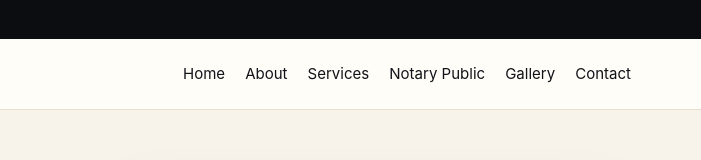
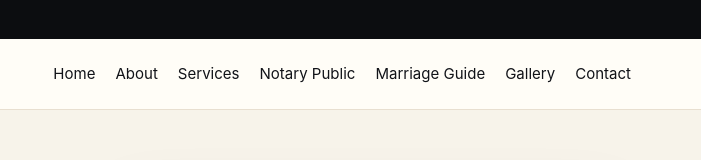
Before and after one commit to rsm-balachander-notary-dindigul/rsm-balachander-notary-dindigul.github.io, a plain HTML site: page index.html in a window 1280 px wide. Shown: the top 160 px of the page, 579-1280 px from the left. Drawn offline with Linux system fonts and the light colour scheme.

Commit message:
Link Tamil Nadu marriage registration guide from homepage

```diff
--- a/index.html
+++ b/index.html
@@ -58,7 +58,7 @@
   <button class="menu" aria-label="Open menu">Menu</button>
   <div class="links">
    <a href="index.html">Home</a><a href="about.html">About</a><a href="services.html">Services</a>
-   <a href="notary-public-dindigul.html">Notary Public</a><a href="gallery.html">Gallery</a><a href="contact.html">Contact</a>
+   <a href="notary-public-dindigul.html">Notary Public</a><a href="marriage-registration-tamil-nadu.html">Marriage Guide</a><a href="gallery.html">Gallery</a><a href="contact.html">Contact</a>
   </div>
  </div>
 </nav>
```
